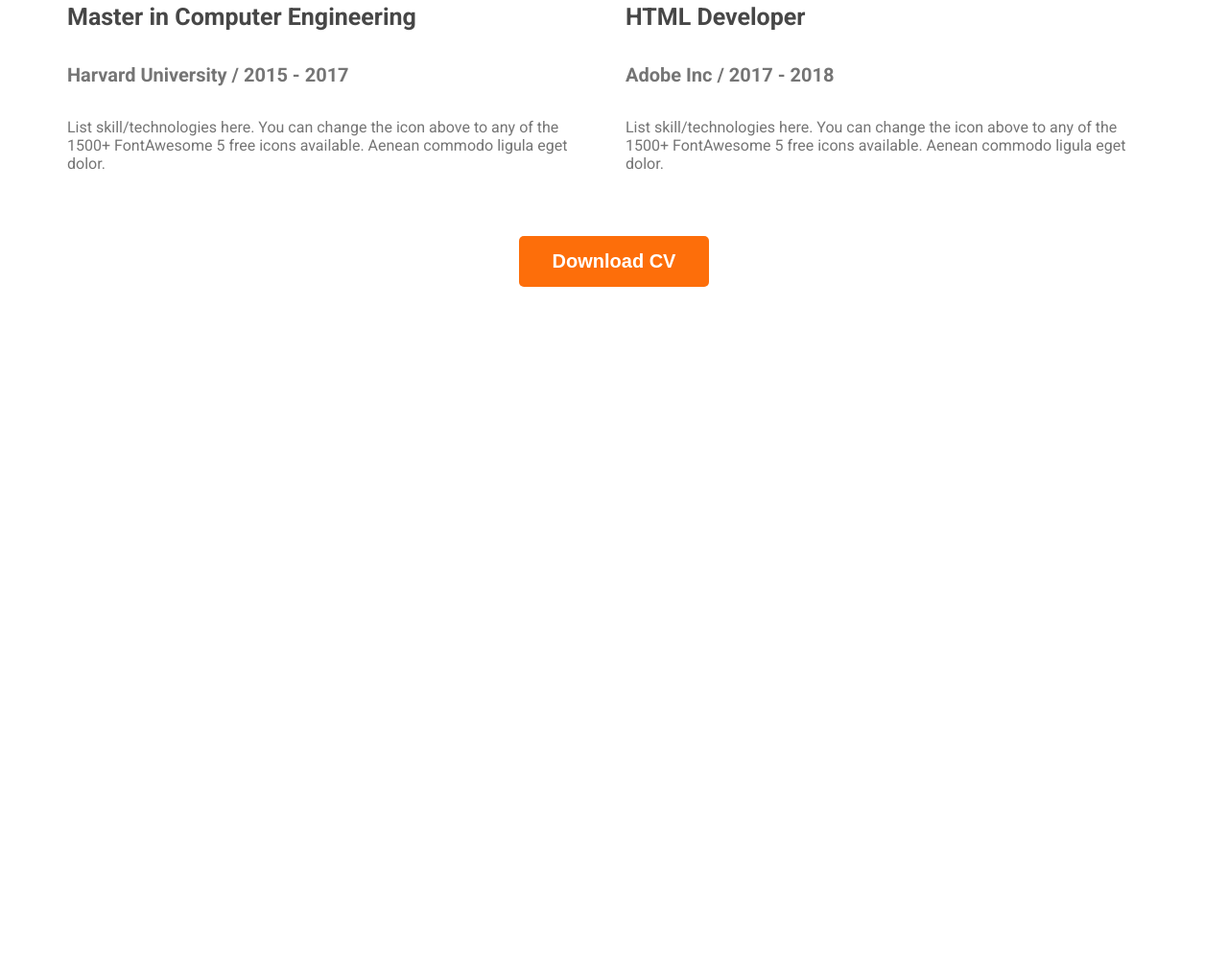
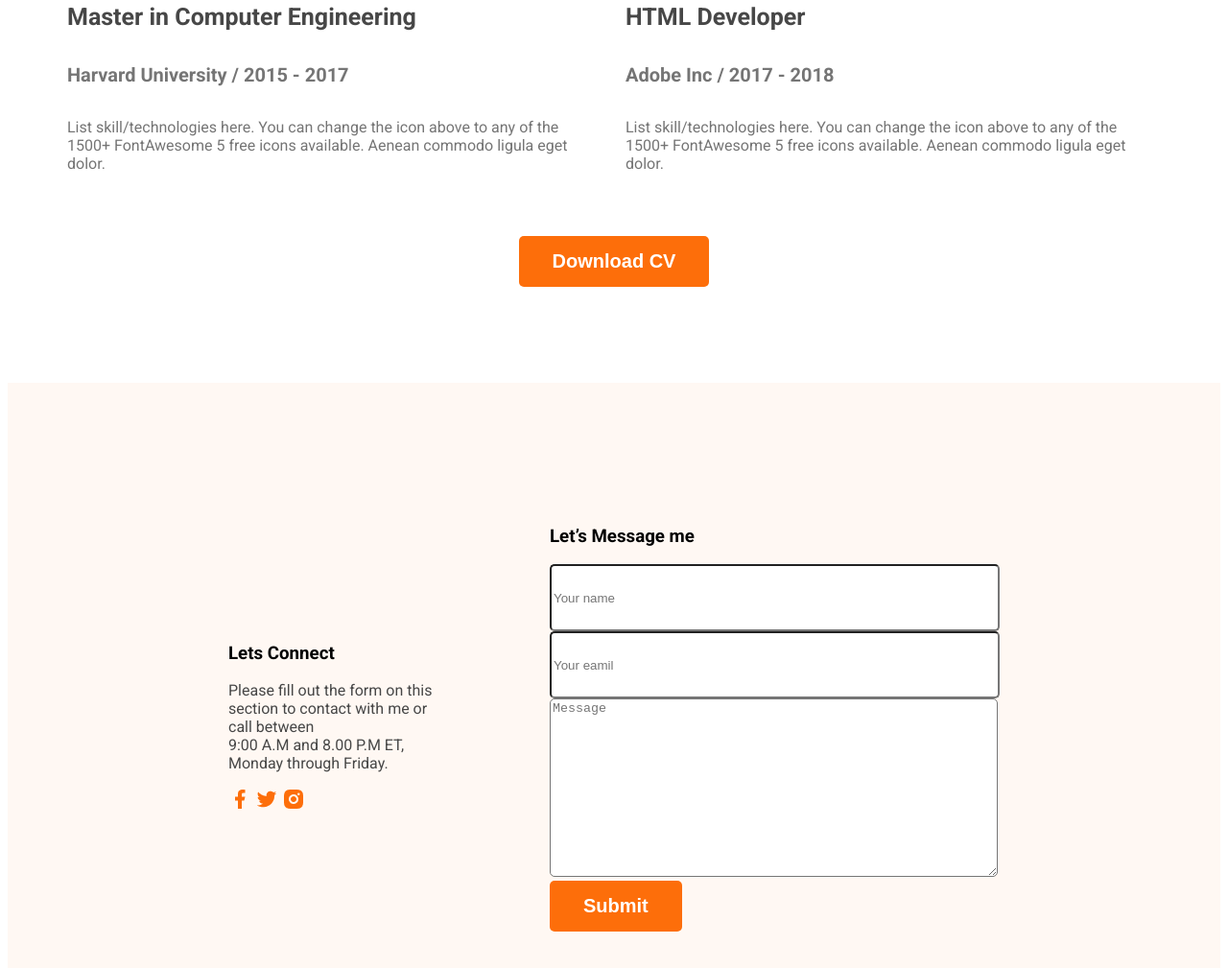
Before and after one commit to Sayedul3731/web-developer-portfolio, a plain HTML site: page index.html in a window 1280 px wide. Shown: the part 2793-3802 px from the top of the page at 96% size. Before the commit the page ends 3100 px from the top, so only its background shows below. Drawn offline with nearby package versions, Linux system fonts and the light colour scheme.

Commit message:
added footer maximum design

```diff
--- a/index.html
+++ b/index.html
@@ -138,7 +138,33 @@
         </section>
     </main>
     <footer>
-
+        <div class="footer-column">
+            <h3 class="footer-title">Lets Connect</h3>
+            <p class="footer-description">Please fill out the form on this section to contact with me or call between <br> 9:00 A.M and 8.00 P.M ET, Monday through Friday.</p>
+            <div class="social-links">
+                <a href="" class="3"><img src="./images/icons/facebook.png" alt=""></a>
+                <a href="" class="3"><img src="images/icons/twitter.png" alt=""></a>
+                <a href="" class="3"><img src="images/icons/insta.png" alt=""></a>
+            </div>
+        </div>
+        <div class="footer-column">
+      <form >
+        <h3 class="footer-title">Let’s Message me</h3>
+        <label for="">
+            <input class="from-name" type="text" placeholder="Your name">
+        </label>
+        <br>
+        <label for="">
+            <input class="form-email" type="email" placeholder="Your eamil">
+        </label>
+        <br>
+        <label for="">
+            <textarea placeholder="Message" class="form-textarea" name="" id="" cols="30" rows="10"></textarea>
+        </label>
+        <br>
+        <button class="btn-primary">Submit</button>
+      </form>
+        </div>
     </footer>
 </body>
 </html>
--- a/styles/portfolio.css
+++ b/styles/portfolio.css
@@ -156,3 +156,29 @@ main{
     text-align: center;
     margin-top: 50px;
 }
+/* footer styles starts here  */
+footer{
+    background: #FFF8F3;
+    display: flex;
+    gap: 117px;
+    align-items: center;
+    margin-top: 100px;
+    padding: 130px 230px 149px 230px;
+}
+.footer-description{
+    color:  #474747;
+    font-size: 16px;
+    font-weight: 400;
+}
+.from-name, .form-email{
+    width: 461px;
+    height: 64px;
+    border-radius: 5px;
+    background:  #FFF;
+}
+.form-textarea{
+    width: 461px;
+    height: 180px;
+    border-radius: 5px;
+    background:  #FFF;
+}
```
